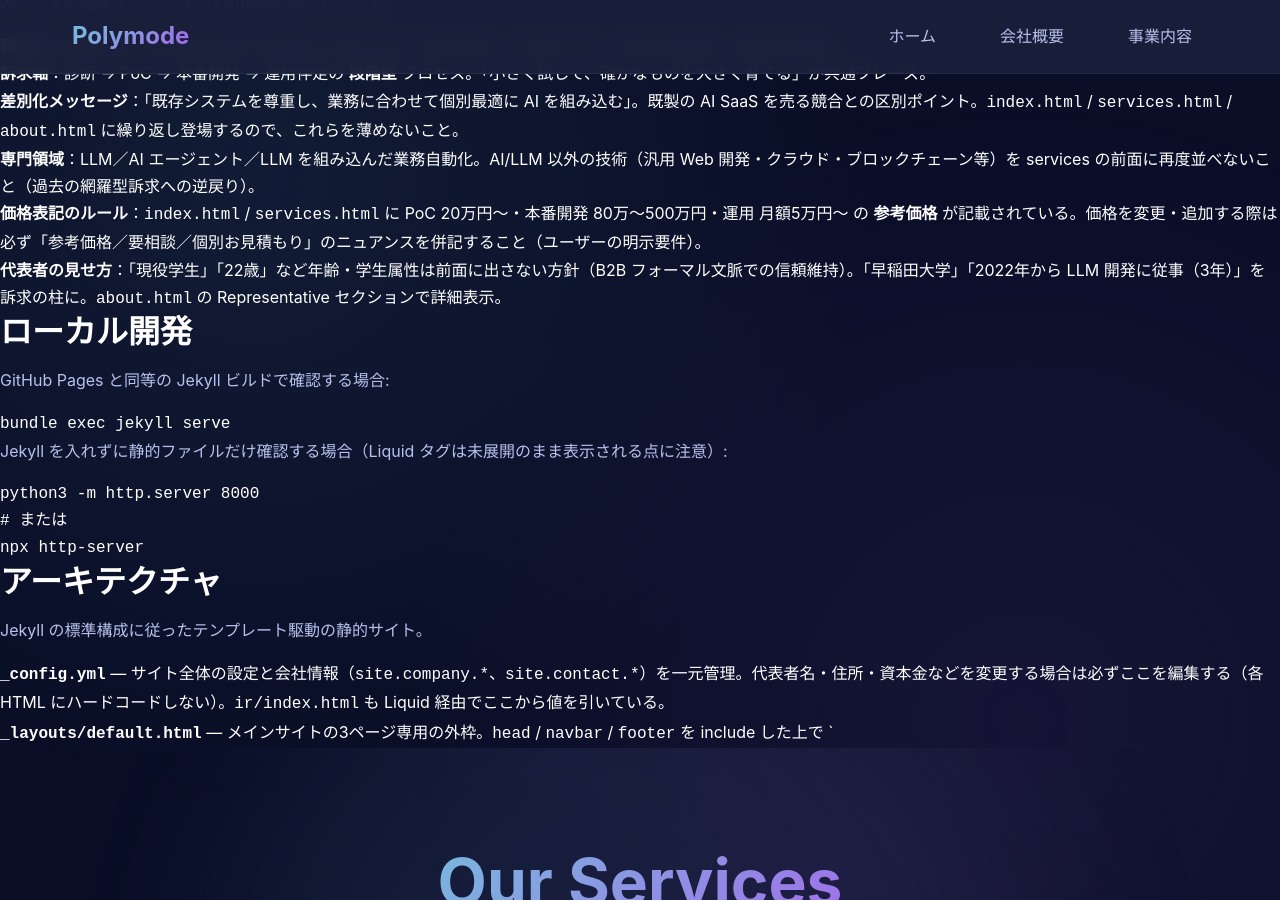
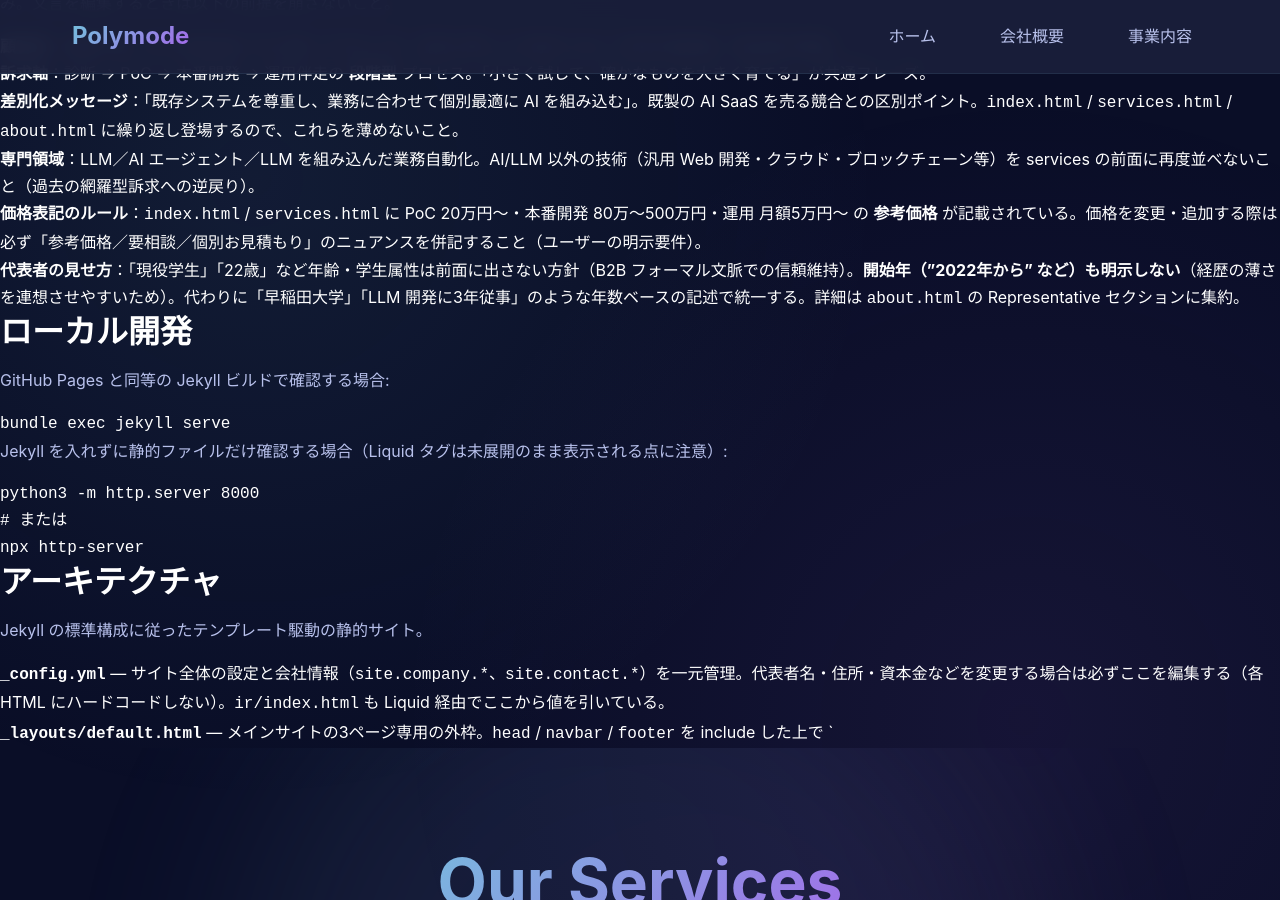
Before and after one commit to Polymode-Inc/polymode.jp, a Jekyll site: the page built from CLAUDE.md, in a window 1280 px wide and 900 px high, scrolled down 789 px. Built offline with Jekyll 4.4.1, drawn with Linux system fonts in a browser that asks for light colours; our own code applies the rules of GitHub Pages for plain Markdown files.

Commit message:
UPDATE: CLAUDE.md の代表者の見せ方ガードに開始年非明示を追加
経歴の開始年（「2022年から」等）を出さない方針を将来の編集ガードに
追記。年数ベースの記述（「3年従事」）で統一する旨を明文化。

Co-Authored-By: Claude Opus 4.7 <noreply@anthropic.com>

```diff
--- a/CLAUDE.md
+++ b/CLAUDE.md
@@ -30,7 +30,7 @@ This file provides guidance to Claude Code (claude.ai/code) when working with co
 - **差別化メッセージ**：「既存システムを尊重し、業務に合わせて個別最適に AI を組み込む」。既製の AI SaaS を売る競合との区別ポイント。`index.html` / `services.html` / `about.html` に繰り返し登場するので、これらを薄めないこと。
 - **専門領域**：LLM／AI エージェント／LLM を組み込んだ業務自動化。AI/LLM 以外の技術（汎用 Web 開発・クラウド・ブロックチェーン等）を services の前面に再度並べないこと（過去の網羅型訴求への逆戻り）。
 - **価格表記のルール**：`index.html` / `services.html` に PoC 20万円〜・本番開発 80万〜500万円・運用 月額5万円〜 の **参考価格** が記載されている。価格を変更・追加する際は必ず「参考価格／要相談／個別お見積もり」のニュアンスを併記すること（ユーザーの明示要件）。
-- **代表者の見せ方**：「現役学生」「22歳」など年齢・学生属性は前面に出さない方針（B2B フォーマル文脈での信頼維持）。「早稲田大学」「2022年から LLM 開発に従事（3年）」を訴求の柱に。`about.html` の Representative セクションで詳細表示。
+- **代表者の見せ方**：「現役学生」「22歳」など年齢・学生属性は前面に出さない方針（B2B フォーマル文脈での信頼維持）。**開始年（"2022年から" など）も明示しない**（経歴の薄さを連想させやすいため）。代わりに「早稲田大学」「LLM 開発に3年従事」のような年数ベースの記述で統一する。詳細は `about.html` の Representative セクションに集約。
 
 ## ローカル開発
 
```
